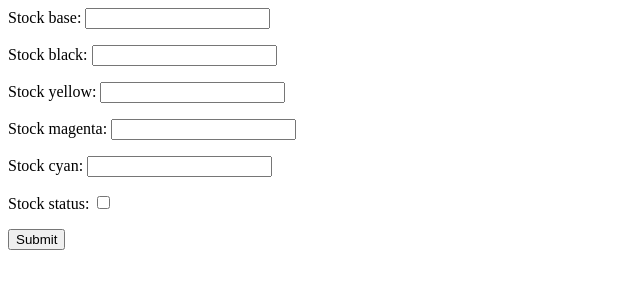
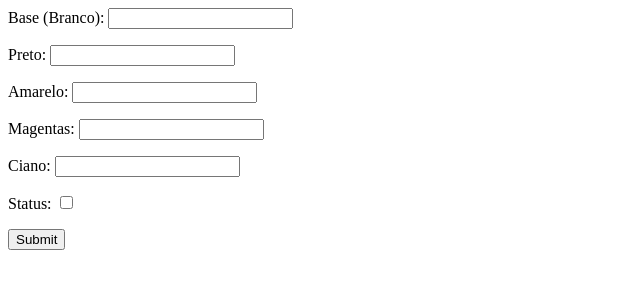
Before and after one commit to pi-color-in/color_in, a Django app: page /stock_create in a window 1280 px wide. Shown: the top 300 px of the page, without its empty margins (0-640 px from the left). Run offline with Django 3.2, Linux system fonts and the light colour scheme.

Commit message:
(#21) - Now stock data can be upgraded and others.
stock_list.html now shows "Indisponível" when the value of any color is
0 and validators were added to the stock Model

```diff
--- a/color_in/models/stock.py
+++ b/color_in/models/stock.py
@@ -1,10 +1,16 @@
 from django.db import models
+from django.core.validators import MinValueValidator, MaxValueValidator
 
 
 class Stock(models.Model):
-    stock_base = models.IntegerField()
-    stock_black = models.IntegerField()
-    stock_yellow = models.IntegerField()
-    stock_magenta = models.IntegerField()
-    stock_cyan = models.IntegerField()
-    stock_status = models.BooleanField()
+    stock_base = models.IntegerField(verbose_name='Base (Branco)', validators=[
+                                     MinValueValidator(0), MaxValueValidator(100)])
+    stock_black = models.IntegerField(verbose_name='Preto',
+                                      validators=[MinValueValidator(0), MaxValueValidator(100)])
+    stock_yellow = models.IntegerField(verbose_name='Amarelo',
+                                       validators=[MinValueValidator(0), MaxValueValidator(100)])
+    stock_magenta = models.IntegerField(verbose_name='Magentas',
+                                        validators=[MinValueValidator(0), MaxValueValidator(100)])
+    stock_cyan = models.IntegerField(verbose_name='Ciano',
+                                     validators=[MinValueValidator(0), MaxValueValidator(100)])
+    stock_status = models.BooleanField(verbose_name='Status')
--- a/color_in/urls.py
+++ b/color_in/urls.py
@@ -21,7 +21,8 @@ from color_in.views import (
     ColorEditView,
     ColorListView,
     StockObjectCreateView,
-    StockObjectListView)
+    StockObjectListView,
+    StockObjectUpdateView)
 
 urlpatterns = [
     path('admin/', admin.site.urls),
@@ -29,6 +30,6 @@ urlpatterns = [
     path('edit_color/<int:pk>', ColorEditView.as_view(), name='color-edit'),
     path('list_colors/', ColorListView.as_view(), name='color-list'),
     path('stock_create', StockObjectCreateView.as_view(), name='stock-create'),
-    path('stock_status', StockObjectListView.as_view(), name='stock-status')
-
+    path('stock_status', StockObjectListView.as_view(), name='stock-status'),
+    path('change_stock', StockObjectUpdateView.as_view(), name='stock-change')
 ]
--- a/color_in/views/stock_view.py
+++ b/color_in/views/stock_view.py
@@ -1,5 +1,6 @@
-from django.views.generic.edit import CreateView
+from django.views.generic.edit import CreateView, UpdateView
 from django.views.generic import ListView
+from django.shortcuts import get_object_or_404
 
 from color_in.models import Stock
 
@@ -12,3 +13,13 @@ class StockObjectCreateView(CreateView):
 class StockObjectListView(ListView):
     model = Stock
     queryset = Stock.objects.filter(pk=1)
+
+
+class StockObjectUpdateView(UpdateView):
+    model = Stock
+    queryset = Stock.objects.filter(pk=1)
+    fields = '__all__'
+    success_url = 'stock_status'
+
+    def get_object(self):
+        return get_object_or_404(Stock, pk=1)
```
Also changed, not shown: color_in/templates/color_in/stock_list.html (+5 -5 lines), db.sqlite3.
